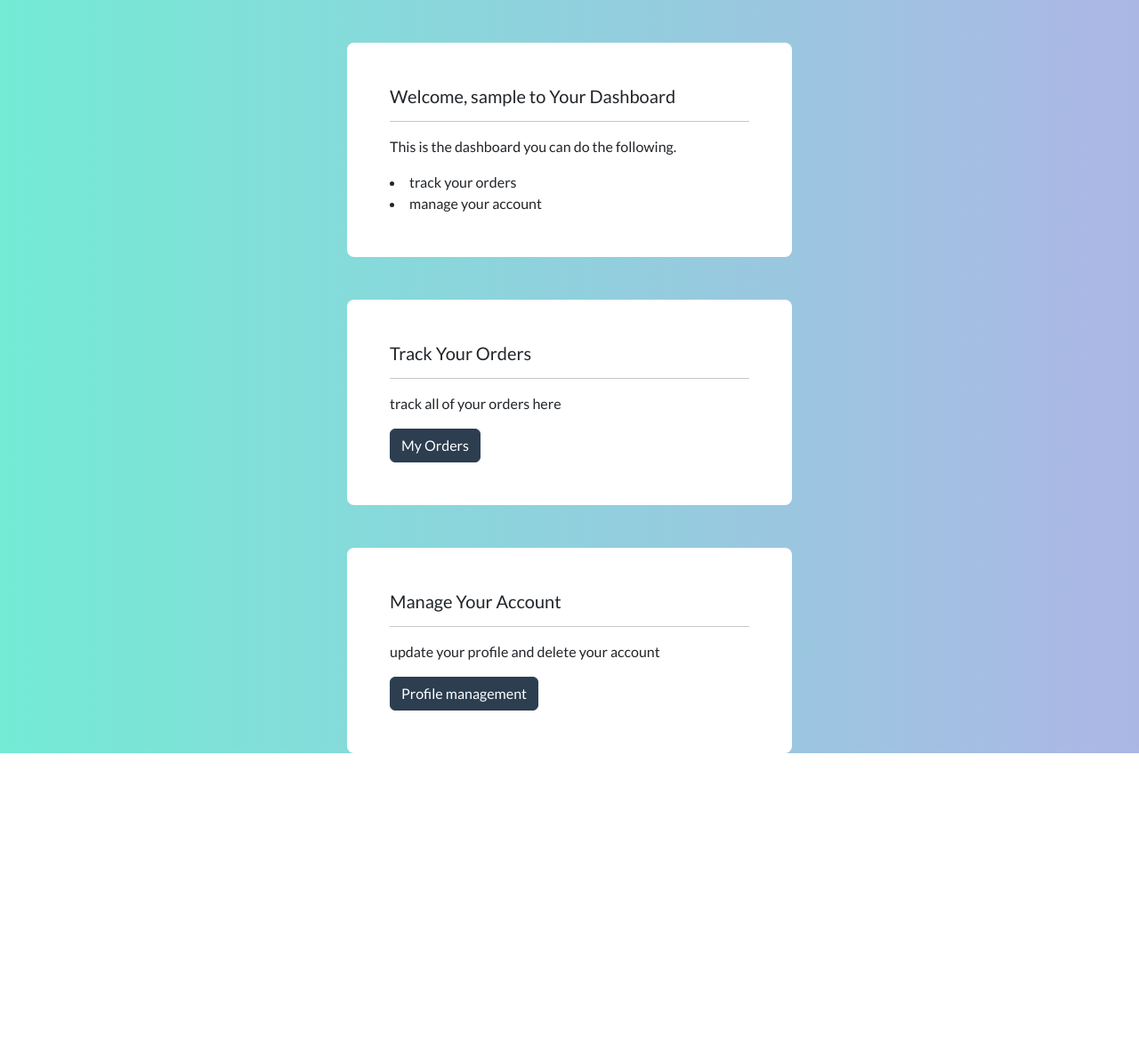
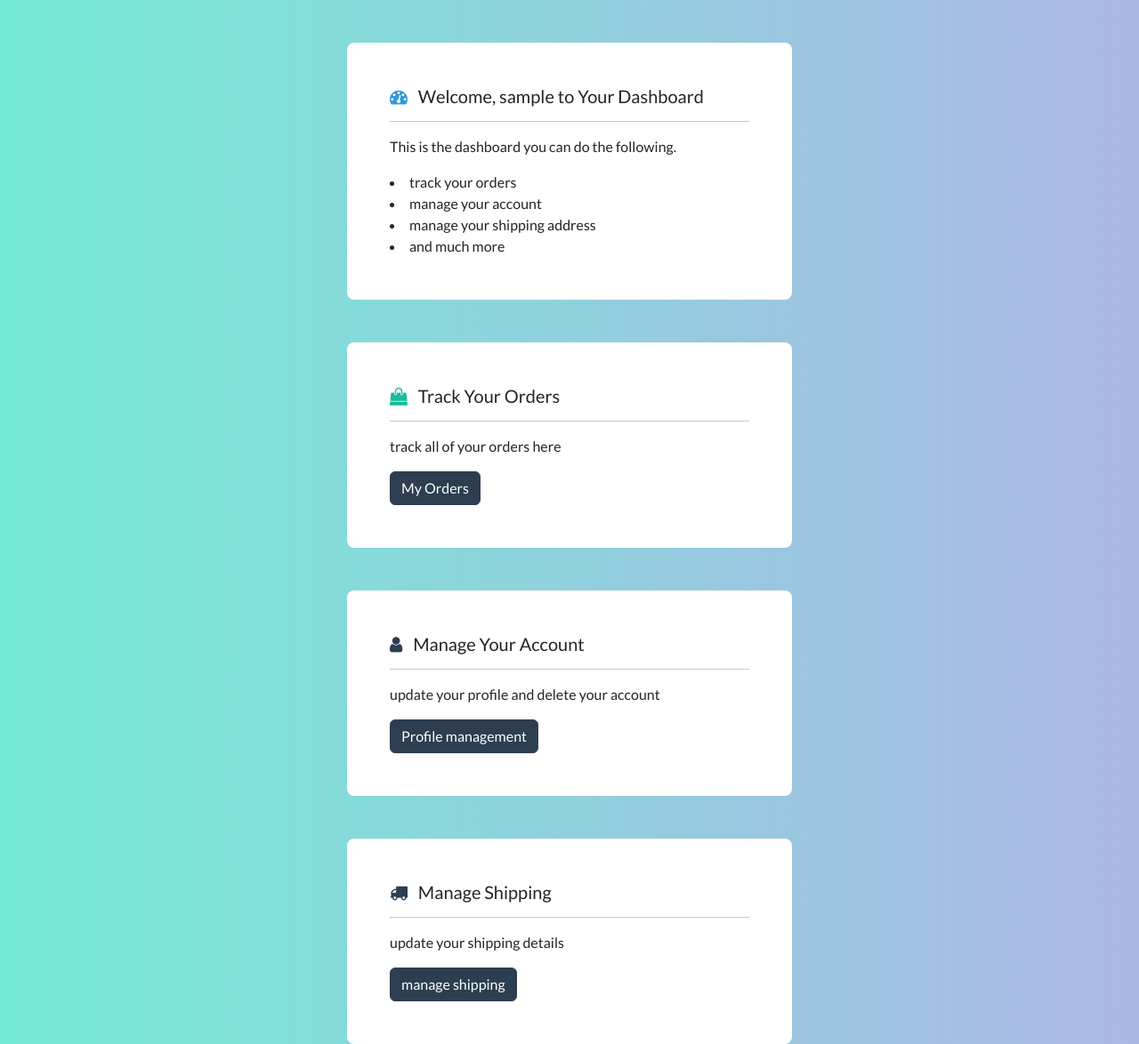
Before and after one commit to shivanshvermaaa/ShopShiv--A-django-ecommerce-site, a Django app: page /account/dashboard/ in a window 1280 px wide. Shown: the part 72-1246 px from the top of the page at 89% size. Before the commit the page ends 919 px from the top, so only its background shows below. Run offline with Django 5.2, Linux system fonts and the light colour scheme; the visitor is signed in with stand-in values (Sample User, id 1); data that the repository does not hold is empty; some libraries are stand-ins or nearby versions.

Commit message:
added shipping management functionality- to update the shipping address of a user and designed form

```diff
--- a/account/templates/account/dashboard.html
+++ b/account/templates/account/dashboard.html
@@ -14,17 +14,25 @@
     <body>
         <br> <br>
         <div class="container bg-white shadow-md p-5 form-layout">
-            <h5 class="mb-3">Welcome,  {{user}} to Your Dashboard</h5>
+           <h5 class="mb-3">
+                <i class="fa fa-tachometer text-info me-2"></i>
+                    Welcome, {{ user }} to Your Dashboard
+            </h5>
+
             <hr>
             <p>This is the dashboard you can do the following.</p>
             <li> track your orders</li>
             <li>manage your account</li>
+            <li>manage your shipping address</li>
+            <li>and much more</li>
 
 
         </div>
         <br> <br>
         <div class="container bg-white shadow-md p-5 form-layout">
-            <h5 class="mb-3">Track Your Orders</h5>
+            <h5 class="mb-3">
+                <i class="fa fa-shopping-bag text-success me-2"></i> Track Your Orders
+            </h5>
             <hr>
             <p>track all of your orders here</p>
             <a class="btn btn-primary navbar-btn text-white" type="button" href="{% url 'user-logout' %}"> My Orders </a>
@@ -32,13 +40,28 @@
         </div>
         <br> <br>
         <div class="container bg-white shadow-md p-5 form-layout">
-            <h5 class="mb-3">Manage Your Account</h5>
+            <h5 class="mb-3">
+                <i class="fa fa-user text-primary me-2"></i> Manage Your Account
+            </h5>
             <hr>
 
             <p>update your profile and delete your account</p>
             <a class="btn btn-primary navbar-btn text-white" type="button" href="{% url 'profile-management' %}"> Profile management </a>
 
         </div>
+        <br> <br>
+        <div class="container bg-white shadow-md p-5 form-layout">
+            <h5 class="mb-3">
+                <i class="fa fa-truck text-primary me-2"></i> Manage Shipping
+            </h5>
+
+
+            <hr>
+
+            <p>update your shipping details</p>
+            <a class="btn btn-primary navbar-btn text-white" type="button" href="{% url 'manage-shipping' %}"> manage shipping </a>
+
+        </div>
 
     </body>
 
--- a/account/urls.py
+++ b/account/urls.py
@@ -40,5 +40,7 @@ urlpatterns=[
     # 4. password successfully changed message
     path('reset_password_complete/',auth_views.PasswordResetCompleteView.as_view(template_name="account/password/password-reset-complete.html"),name='password_reset_complete'),
 
+    # shipping address management
+    path('manage-shipping/',views.manage_shipping,name='manage-shipping'),
 
 ]
--- a/account/views.py
+++ b/account/views.py
@@ -1,6 +1,8 @@
 from django.shortcuts import render,redirect
 from django.http import HttpResponse
 from .forms import CreateUserForm, loginForm,updateUserForm
+from payment.forms import ShippingForm
+from payment.models import ShippingAddress
 from django.contrib.sites.shortcuts import get_current_site
 from . token import user_tokenizer_generate
 from django.template.loader import render_to_string
@@ -10,6 +12,7 @@ from django.utils.http import urlsafe_base64_encode,urlsafe_base64_decode
 from django.contrib.auth import authenticate,login,logout
 from django.contrib.auth.models import auth
 from django.contrib.auth.decorators import login_required
+
 
 # Create your views here.
 def register(request):
@@ -116,3 +119,32 @@ def delete_account(request):
         return redirect('store')
     else:
         return render(request, 'account/delete-account.html')
+
+# shipping address management
+# model aur form dono import karne hai
+@login_required(login_url='my-login')
+def manage_shipping(request):
+
+    try:
+        # if user has shipping address
+        shipping = ShippingAddress.objects.get(user=request.user)
+
+    except ShippingAddress.DoesNotExist:
+        # if user does not have shipping address
+        shipping = None
+
+    # if user has shipping address, pre-fill the form with existing data
+    form = ShippingForm(instance=shipping)
+    if request.method == 'POST':
+        form = ShippingForm(request.POST, instance=shipping)
+        if form.is_valid():
+            # assign user fk on the object
+            shipping_address = form.save(commit=False)
+
+            # adding fk
+            shipping_address.user = request.user  # associate with current user
+            shipping_address.save()
+            return redirect('dashboard')
+
+    context = {'form': form}
+    return render(request, 'account/manage-shipping.html', context=context)
```
Also changed, not shown: account/templates/account/manage-shipping.html (added, +58 -0 lines), payment/forms.py (added, +7 -0 lines).
